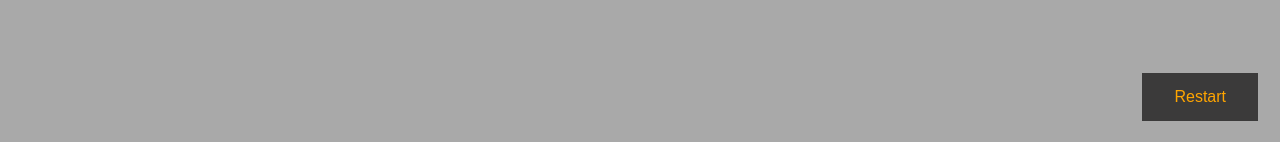
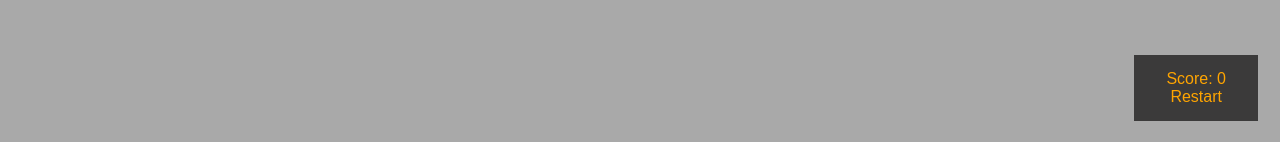
Before and after one commit to SudoSweatLord/same-game, a React (Create React App) app: page / in a window 1280 px wide. Shown: the part 655-797 px from the top of the page. Built offline with nearby package versions, Linux system fonts and the light colour scheme.

Commit message:
feat: setScore useState and set score html implementation

```diff
--- a/src/App.js
+++ b/src/App.js
@@ -15,11 +15,13 @@ const tileColors = [greenTile, blueTile, purpleTile, orangeTile];
 
 const App = () => {
   const [grid, setGrid] = useState([]);
+  const [score, setScore] = useState(0);
   // declared with useCallback hook to return memorized version
 
     // Function to restart the game
     const restartGame = () => {
       createGrid();
+      setScore(0);
     };
 
   const removeLinkedTiles = useCallback(
@@ -67,7 +69,9 @@ const App = () => {
         sameColorTiles.forEach((position) => {
           newGrid[position] = "";
         });
+
       }
+
 
       // Update the grid state with the new grid
       setGrid(newGrid);
@@ -125,6 +129,7 @@ const App = () => {
   return (
     <div className="app">
       <button className="restart-button" onClick={restartGame}>
+      <div className="score">Score: {score}</div>
         Restart
       </button>
       <Header />
```
